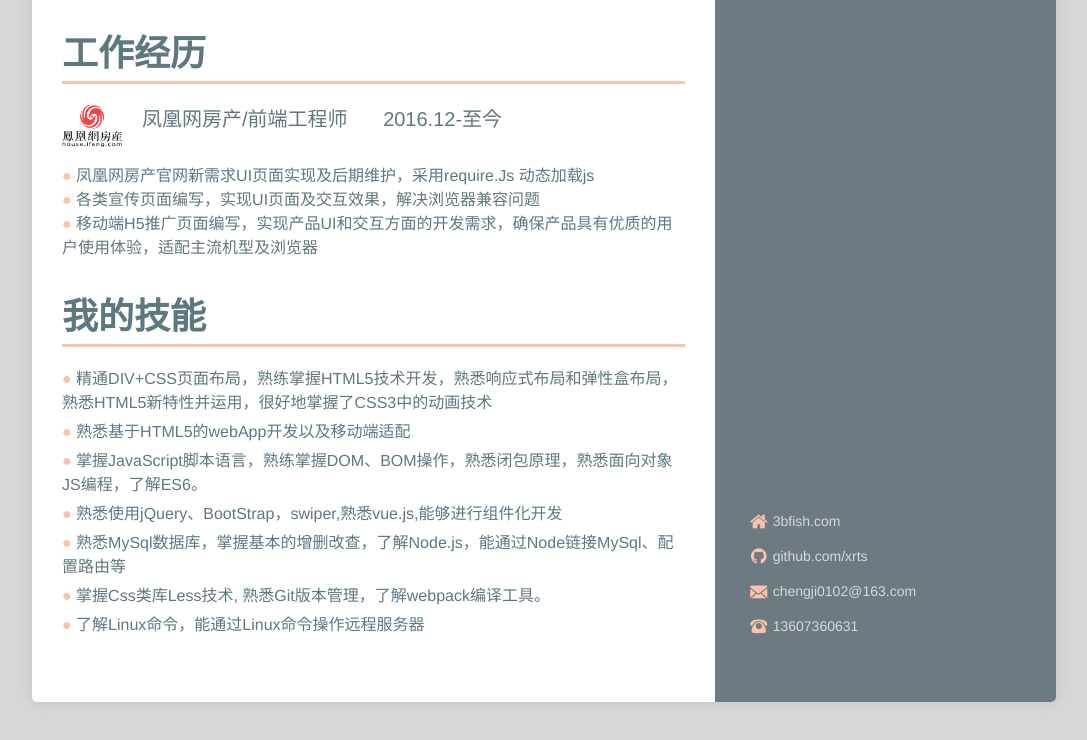
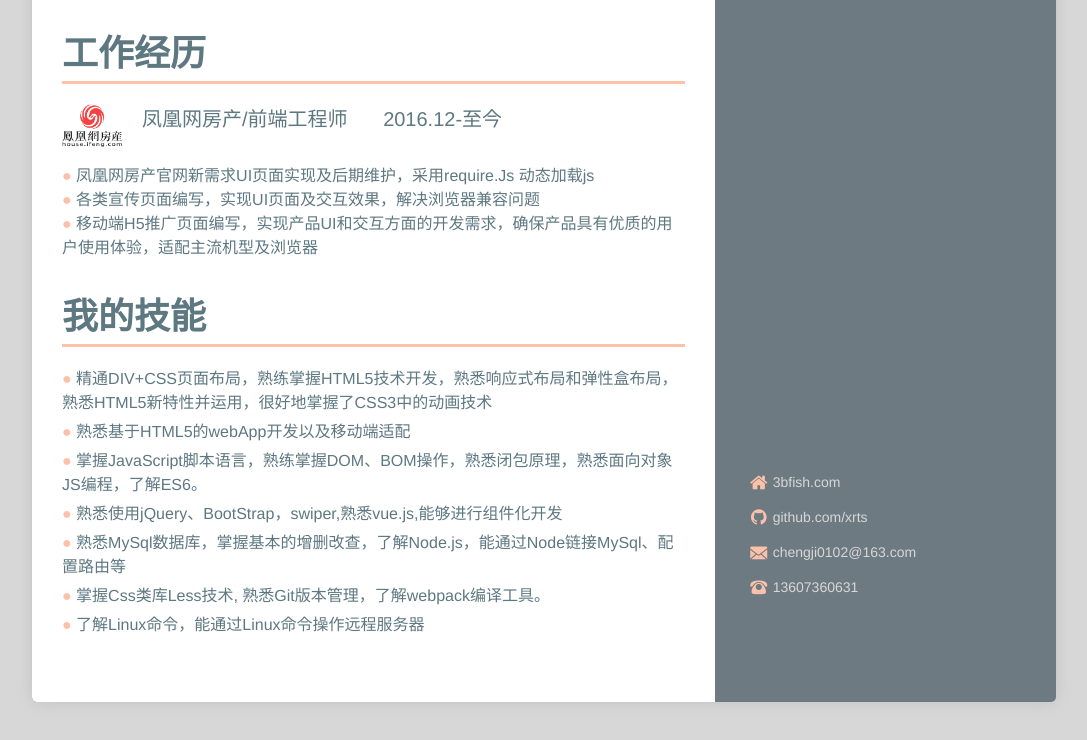
Before and after one commit to xrts/resume, a plain HTML site: page index.html in a window 1280 px wide. Shown: the part 1267-2007 px from the top of the page, without its empty margins (96-1183 px from the left). Drawn offline with Linux system fonts and the light colour scheme.

Commit message:
修改了样式

```diff
--- a/css/style.css
+++ b/css/style.css
@@ -109,7 +109,7 @@ a {
   -moz-box-shadow: 0 0 15px #c0c0c0;
   -webkit-box-shadow: 0 0 15px #c0c0c0;
   box-shadow: 0 0 15px #c0c0c0;
-  background-color: #fff;
+  background-color: rgb(109,122,130);
   overflow: hidden;
 }
 @media screen and (max-width: 1024px) {
@@ -206,7 +206,7 @@ a {
 }
 
 .content-right .contact {
-  margin: 839px auto 0;
+  margin: 800px auto 0;
   padding-bottom: 60px;
   text-align: left;
 }
@@ -247,6 +247,7 @@ a {
 .content-left {
   padding:30px 30px 60px;
   color: #5e7882;
+  background: #fff;
 
 }
 .content-left section {
```
